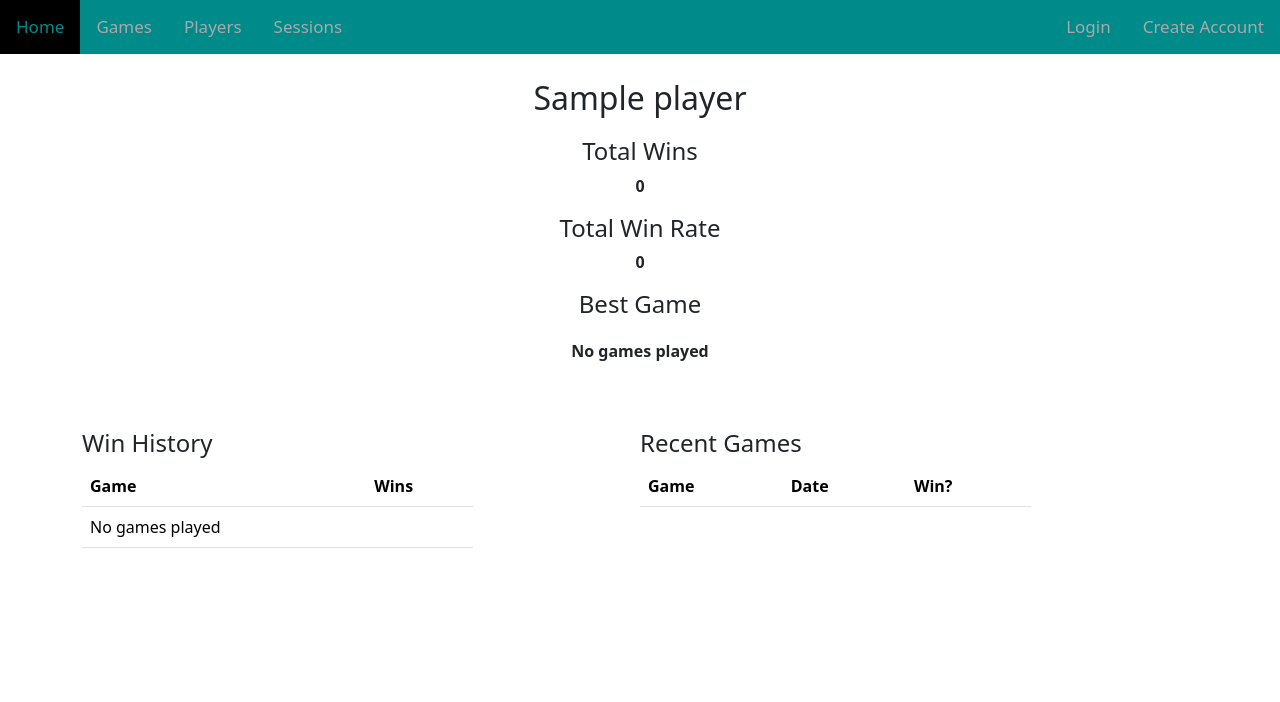
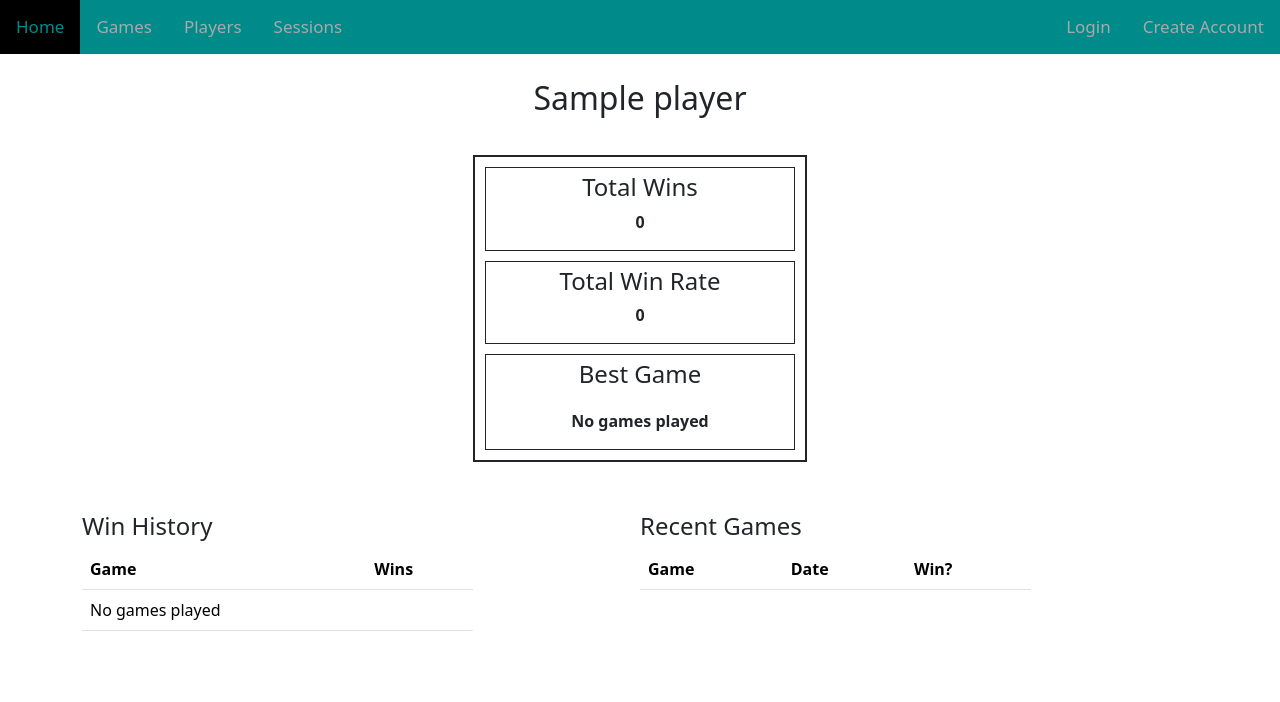
Before and after one commit to joliver1015/gamenight-tracker, a Flask app: page /player/1 in a window 1280 px wide. Shown: the top 702 px of the page. Run offline with Flask 3, Linux system fonts and the light colour scheme; tables that the repository leaves empty hold one stand-in row (values such as "Sample post"); lists and menus that the app fills with data are empty; parts of the project's set-up code (start-up, migrations or seed data) failed here and were passed over; some libraries are stand-ins or nearby versions.

Commit message:
More CSS modifcations to player details

```diff
--- a/static/playerdetail.css
+++ b/static/playerdetail.css
@@ -5,6 +5,9 @@
 }
 
 .player-intro {
+    display: flex;
+    flex-direction: column;
+    justify-content: center;
     margin-top: 25px;
     text-align: center;
 }
@@ -13,13 +16,20 @@
     margin-bottom: 20px;
 }
 
-.stat {
-    margin: 10px;
+.player-stats {
+    align-self: center;
+    margin-top: 10px;
+    width: 30%;
+    border: 2px solid;
 }
 
-.stat p {
+.stat {
+    padding-top: 5px;
+    border: 1px solid;
+    margin: 10px;
     font-weight: bold;
 }
+
 
 .best-game {
     margin-top: 20px;
@@ -32,8 +42,11 @@
     justify-content: space-between;
 }
 
+.title-container {
+    margin: auto;
+}
+
 .table-container {
-
     width: 100%;
 }
 
```
